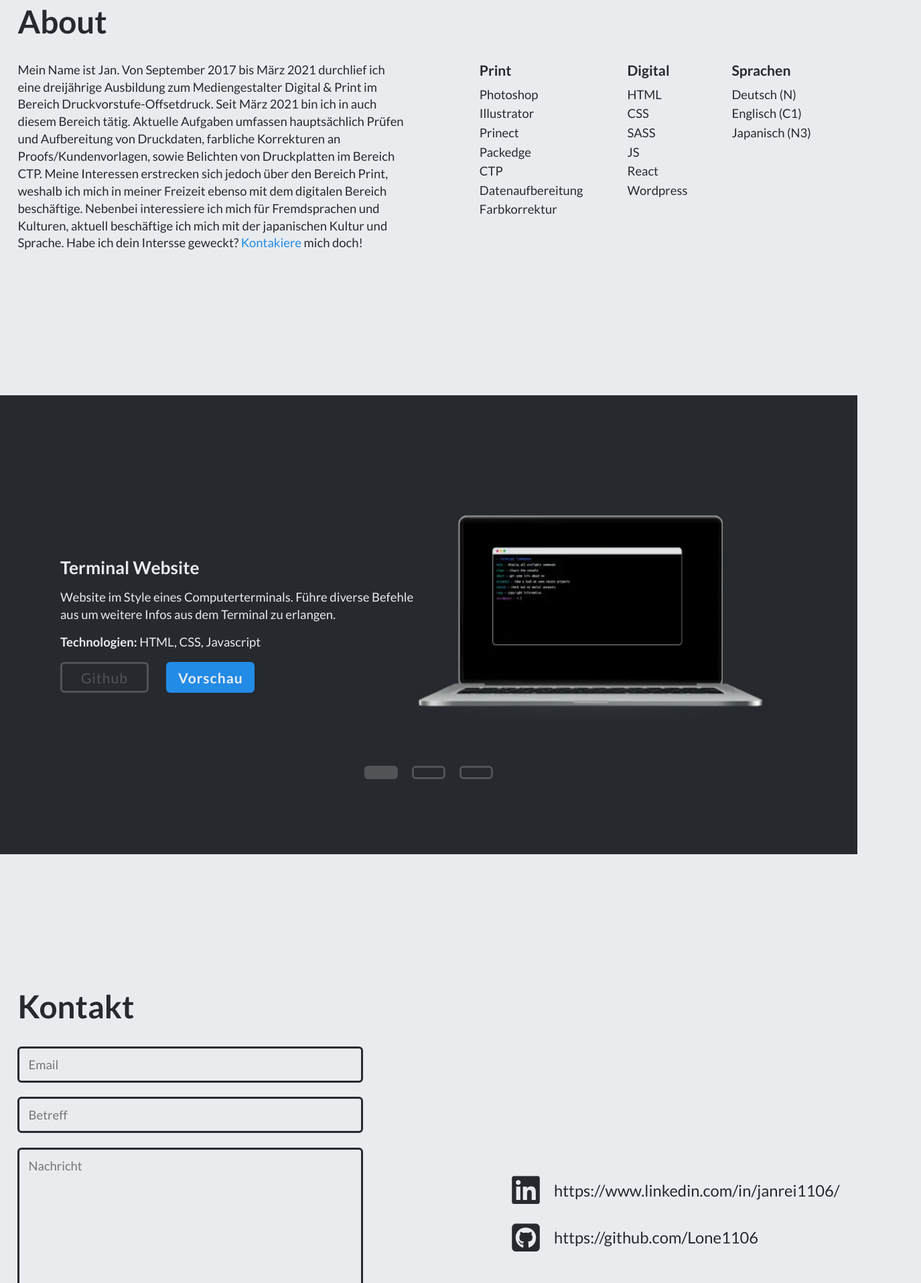
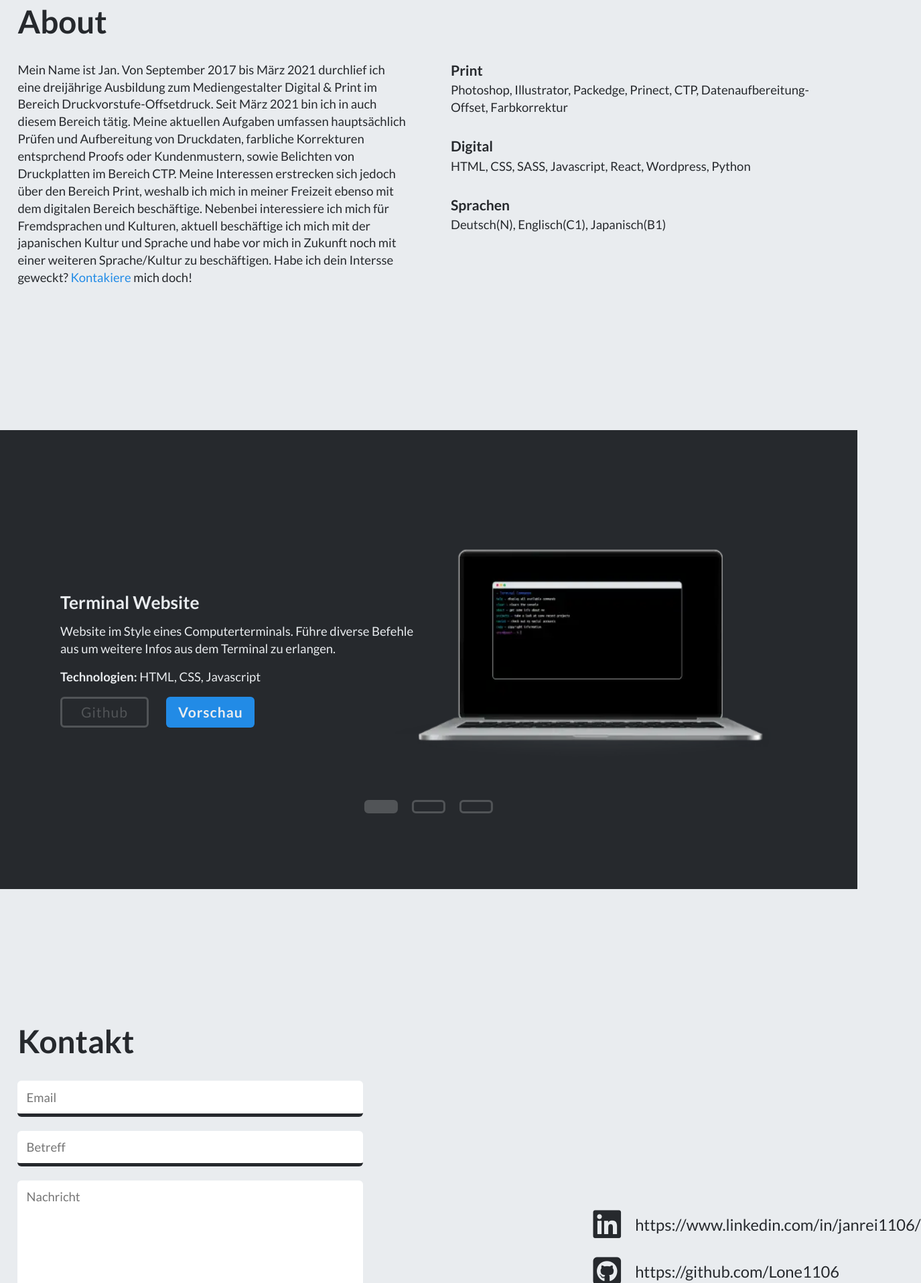
Before and after one commit to Lone1106/portfolio-website, a website built with Parcel: page index.html in a window 1280 px wide. Shown: the part 995-2910 px from the top of the page at 67% size, 1375 px wide, since content can reach past the window. Built offline with nearby package versions, Linux system fonts and the light colour scheme.

Commit message:
Changed about layout, added section revealing in js

```diff
--- a/index.html
+++ b/index.html
@@ -70,6 +70,7 @@
 				</p>
 			</div>
 		</header>
+
 		<main>
 			<section id="landing" class="section-main">
 				<div class="container-main">
@@ -104,7 +105,7 @@
 				</div>
 			</section>
 
-			<section id="about" class="about">
+			<section id="about" class="about section-hidden">
 				<div class="container">
 					<div class="flexcontainer">
 						<article>
@@ -116,53 +117,42 @@
 										durchlief ich eine dreijährige Ausbildung zum
 										Mediengestalter Digital & Print im Bereich
 										Druckvorstufe-Offsetdruck. Seit März 2021 bin ich in auch
-										diesem Bereich tätig. Aktuelle Aufgaben umfassen
+										diesem Bereich tätig. Meine aktuellen Aufgaben umfassen
 										hauptsächlich Prüfen und Aufbereitung von Druckdaten,
-										farbliche Korrekturen an Proofs/Kundenvorlagen, sowie
-										Belichten von Druckplatten im Bereich CTP. Meine Interessen
-										erstrecken sich jedoch über den Bereich Print, weshalb ich
-										mich in meiner Freizeit ebenso mit dem digitalen Bereich
-										beschäftige. Nebenbei interessiere ich mich für
+										farbliche Korrekturen entsprchend Proofs oder Kundenmustern,
+										sowie Belichten von Druckplatten im Bereich CTP. Meine
+										Interessen erstrecken sich jedoch über den Bereich Print,
+										weshalb ich mich in meiner Freizeit ebenso mit dem digitalen
+										Bereich beschäftige. Nebenbei interessiere ich mich für
 										Fremdsprachen und Kulturen, aktuell beschäftige ich mich mit
-										der japanischen Kultur und Sprache. Habe ich dein Intersse
-										geweckt?
+										der japanischen Kultur und Sprache und habe vor mich in
+										Zukunft noch mit einer weiteren Sprache/Kultur zu
+										beschäftigen. Habe ich dein Intersse geweckt?
 										<a class="about__link" href="#contact">Kontakiere</a> mich
 										doch!
 									</p>
 								</figure>
 								<figure class="about__right">
 									<div>
-										<h5 class="about__right--header">Print</h5>
-										<ul class="about__right--list">
-											<li>Photoshop</li>
-											<li>Illustrator</li>
-											<li>Prinect</li>
-											<li>Packedge</li>
-											<li>CTP</li>
-											<li>Datenaufbereitung</li>
-											<li>Farbkorrektur</li>
-										</ul>
+										<h5>Print</h5>
+										<p class="paragraph">
+											Photoshop, Illustrator, Packedge, Prinect, CTP,
+											Datenaufbereitung-Offset, Farbkorrektur
+										</p>
 									</div>
 
 									<div>
-										<h5 class="about__right--header">Digital</h5>
-										<ul class="about__right--list">
-											<li>HTML</li>
-											<li>CSS</li>
-											<li>SASS</li>
-											<li>JS</li>
-											<li>React</li>
-											<li>Wordpress</li>
-										</ul>
+										<h5>Digital</h5>
+										<p class="paragraph">
+											HTML, CSS, SASS, Javascript, React, Wordpress, Python
+										</p>
 									</div>
 
 									<div>
-										<h5 class="about__right--header">Sprachen</h5>
-										<ul class="about__right--list">
-											<li>Deutsch (N)</li>
-											<li>Englisch (C1)</li>
-											<li>Japanisch (N3)</li>
-										</ul>
+										<h5>Sprachen</h5>
+										<p class="paragraph">
+											Deutsch(N), Englisch(C1), Japanisch(B1)
+										</p>
 									</div>
 								</figure>
 							</div>
@@ -171,11 +161,9 @@
 				</div>
 			</section>
 
-			<section id="projects" class="section-blue">
+			<section id="projects" class="section-blue section-hidden">
 				<div class="container-main">
 					<div class="flexcontainer">
-						<article>
-							<!-- <h3 class="projects__text">Projekte</h3> -->
 						<div class="projects">
 							<figure class="projects__slides">
 								<input
@@ -202,9 +190,9 @@
 										<div>
 											<h4 class="projects__text">Terminal Website</h4>
 											<p class="paragraph projects__text">
-													Website im Style eines Computerterminals. Führe
-													diverse Befehle aus um weitere Infos aus dem Terminal
-													zu erlangen.
+												Website im Style eines Computerterminals. Führe diverse
+												Befehle aus um weitere Infos aus dem Terminal zu
+												erlangen.
 											</p>
 											<p class="paragraph projects__text">
 												<b>Technologien:</b> HTML, CSS, Javascript
@@ -235,8 +223,10 @@
 										<div>
 											<h4 class="projects__text">Flashcard Application</h4>
 											<p class="paragraph projects__text">
-													Eine Flashcard App zum üben von Vokabeln oder
-													ähnlichem! Beinhaltet folgende Funktionen: Registrieren/Einloggen von Nutzern, hinzufügen/löschen/ändern von Karten und letztendlich lernen der Karten.
+												Eine Flashcard App zum üben von Vokabeln oder ähnlichem!
+												Beinhaltet folgende Funktionen: Registrieren/Einloggen
+												von Nutzern, hinzufügen/löschen/ändern von Karten und
+												letztendlich lernen der Karten.
 											</p>
 											<p class="paragraph projects__text">
 												<b>Technologien:</b> HTML, CSS, React, Firebase
@@ -267,7 +257,9 @@
 										<div>
 											<h4 class="projects__text">Portfolio Website</h4>
 											<p class="paragraph projects__text">
-													Eine Portfolio Website darf heutzutage nicht fehlen. Hier eine simpel gehaltene Portfolio Webseite mit Landung, About, Projekt und Kontakt Abteilen.
+												Eine Portfolio Website darf heutzutage nicht fehlen.
+												Hier eine simpel gehaltene Portfolio Webseite mit
+												Landing, About, Projekt und Kontakt Sections.
 											</p>
 											<p class="paragraph projects__text">
 												<b>Technologien:</b> HTML, SASS, Javascript
@@ -303,12 +295,11 @@
 								<label class="projects__slides--label" for="r3"></label>
 							</div>
 						</div>
-						</article>
 					</div>
 				</div>
 			</section>
 
-			<section id="contact">
+			<section id="contact" class="section-hidden">
 				<div class="container">
 					<div class="flexcontainer">
 						<figure class="contact__left">
@@ -317,6 +308,7 @@
 								<form class="contact__left--form">
 									<input
 										class="contact__left--inp"
+										id="email"
 										type="email"
 										placeholder="Email"
 										minlength="2"
@@ -324,6 +316,7 @@
 									/>
 									<input
 										class="contact__left--inp"
+										id="subject"
 										type="text"
 										placeholder="Betreff"
 										minlength="2"
@@ -331,6 +324,7 @@
 									/>
 									<textarea
 										class="contact__left--area"
+										id="message"
 										placeholder="Nachricht"
 										minlength="2"
 										required
@@ -341,7 +335,6 @@
 						</figure>
 
 						<figure class="contact__right">
-							<div>
 							<a
 								target="_blank"
 								class="contact__right--link"
@@ -349,6 +342,7 @@
 								><i class="fa-2xl fa-brands fa-linkedin"></i
 								>https://www.linkedin.com/in/janrei1106/</a
 							>
+
 							<a
 								target="_blank"
 								class="contact__right--link"
@@ -356,14 +350,13 @@
 								><i class="fa-2xl fa-brands fa-square-github"></i
 								>https://github.com/Lone1106</a
 							>
-							</div>
 						</figure>
 					</div>
 				</div>
 			</section>
 		</main>
 
-		<footer class="footer">
+		<footer class="footer" class="section-hidden">
 			<p class="footer__text">
 				&copy; <span class="copyyear"></span> Jan Reichherzer.<br />
 				All rights reserved.
--- a/js/script.js
+++ b/js/script.js
@@ -49,3 +49,42 @@ setInterval(() => {
 	counter++;
 	if (counter > 3) counter = 1;
 }, 10000);
+
+// REVEAL SECTIONS ON SCROLL
+function isVisible(element) {
+	let elementBox = element.getBoundingClientRect();
+	let distanceFromTop = -100;
+
+	if (elementBox.top - window.innerHeight < distanceFromTop) return true;
+}
+
+function throttle(func, limit) {
+	let inThrottle;
+	return function () {
+		if (!inThrottle) {
+			func();
+			inThrottle = true;
+			setTimeout(() => (inThrottle = false), limit);
+		}
+	};
+}
+
+function scanDocument() {
+	let sections = document.querySelectorAll(".section-hidden");
+	sections.forEach((section) => {
+		if (isVisible(section)) section.classList.remove("section-hidden");
+	});
+}
+document.addEventListener("scroll", throttle(scanDocument, 500));
+
+// RESET FORM
+const formButton = document.querySelector(".contact__left--btn");
+formButton.addEventListener("click", (e) => {
+	e.preventDefault();
+	let email = document.getElementById("email"),
+		subject = document.getElementById("subject"),
+		message = document.getElementById("message");
+	email.value = "";
+	subject.value = "";
+	message.value = "";
+});
--- a/scss/abstracts/variables.scss
+++ b/scss/abstracts/variables.scss
@@ -13,6 +13,7 @@
 	--color-font: #E9ECEF;
 	--color-less: #515457;
 	--color-error: #e03131;
+	--color-valid: #37b24d;
 
 	// VARIOUS
 	--border-radius: 6px;
--- a/scss/base/base.scss
+++ b/scss/base/base.scss
@@ -33,4 +33,5 @@ section {
 	position: relative;
 	background-color: var(--color-bg);
 	margin-bottom: 15rem;
+	transition: opacity 0.5s;
 }
--- a/scss/base/typo.scss
+++ b/scss/base/typo.scss
@@ -27,6 +27,7 @@ h5 {
 	line-height: var(--font-lineheigth);
 	margin-bottom: 1.2rem;
 	color: var(--color-main);
+	line-break: strict;
 }
 
 .paragraph-wm {
--- a/scss/base/util.scss
+++ b/scss/base/util.scss
@@ -45,3 +45,7 @@
 	min-width: 100%;
 	margin: auto;
 }
+
+.section-hidden {
+	opacity: 0;
+}
--- a/scss/layout/about.scss
+++ b/scss/layout/about.scss
@@ -40,27 +40,14 @@
 		width: 50%;
 		height: 100%;
 		display: flex;
+		flex-direction: column;
 		justify-content: center;
 		align-items: flex-start;
-		gap: 5rem;
+		gap: 1.2rem;
 
 		@include m.respond(tab-land) {
 			width: 100%;
 			justify-content: flex-start;
 		}
-
-		&--header {
-			margin-bottom: 1rem;
-		}
-
-		&--list {
-			list-style: none;
-			font-size: 1.4rem;
-			color: var(--color-main);
-
-			& li:not(:last-child) {
-				margin-bottom: 0.5rem;
-			}
-		}
 	}
 }
--- a/scss/layout/contact.scss
+++ b/scss/layout/contact.scss
@@ -24,19 +24,20 @@
 			width: 100%;
 			padding: 1rem 1rem;
 			outline: none;
-			border: 3px solid var(--color-main);
-			background-color: var(--color-bg);
+			border: none;
+			border-bottom: 5px solid var(--color-main);
+			background-color: #fff;
 			margin-bottom: 1.6rem;
 			border-radius: var(--border-radius);
 			font-family: inherit;
 			font-size: var(--fontsize-normal);
 
 			&:focus {
-				border: 3px solid var(--color-main);
+				border-bottom: 5px solid var(--color-main);
 			}
 
 			&:focus:invalid {
-				border: 3px solid var(--color-error);
+				border-bottom: 5px solid var(--color-error);
 			}
 		}
 
@@ -46,19 +47,20 @@
 			resize: none;
 			padding: 1rem 1rem;
 			margin-bottom: 1.6rem;
+			background-color: #fff;
 			outline: none;
-			background-color: var(--color-bg);
-			border: 3px solid var(--color-main);
+			border: none;
+			border-bottom: 5px solid var(--color-main);
 			border-radius: var(--border-radius);
 			font-family: inherit;
 			font-size: var(--fontsize-normal);
 
 			&:focus {
-				border: 3px solid var(--color-main);
+				border-bottom: 5px solid var(--color-valid);
 			}
 
 			&:focus:invalid {
-				border: 3px solid var(--color-error);
+				border-bottom: 5px solid var(--color-error);
 			}
 		}
 
@@ -97,8 +99,9 @@
 		width: 30%;
 		height: 100%;
 		display: flex;
-		justify-content: flex-end;
-		align-items: center;
+		flex-direction: column;
+		justify-content: center;
+		align-items: flex-start;
 
 		&--link:link,
 		&--link:visited {
```
Lines whose indentation alone changed are shown as unchanged.
